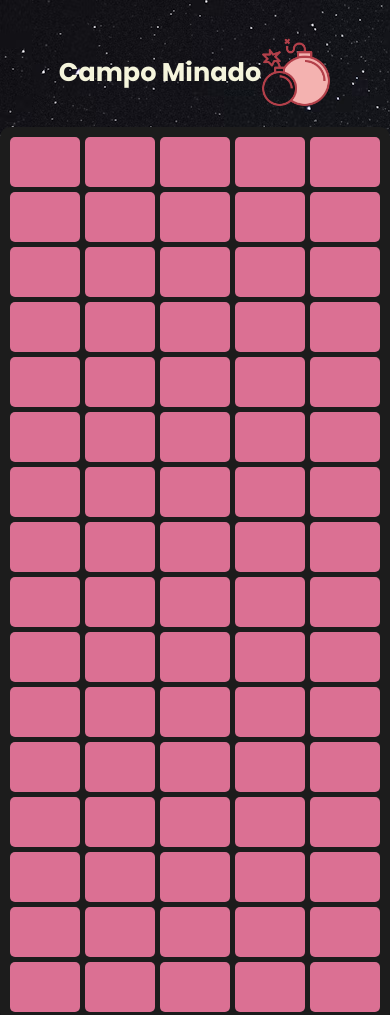
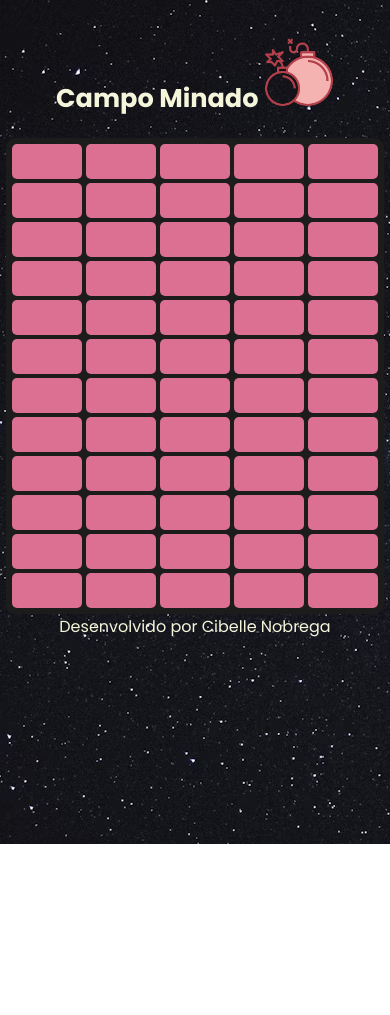
Before and after one commit to CibelleN94/Campo___Minado, a plain HTML site: page index.html in a window 390 px wide. Shown: the top 1015 px of the page. After the commit the page ends 844 px from the top, so only its background shows below. Drawn offline with nearby package versions, Linux system fonts and the light colour scheme; a web font is replaced by a local one.

Commit message:
atualizando responsividade 3

```diff
--- a/campominado.css
+++ b/campominado.css
@@ -56,25 +56,53 @@ h1 {
     color: white;
 }
 
-@media screen and (max-width:1024px) {
-    h1{
-        display: flex;
-        align-items: center;
-        justify-content: center;
+@media screen and (max-width: 1024px) {
+    h1 {
+        font-size: 2em;
+    }
+
+    #game-container {
+        grid-template-columns: repeat(5, 70px);
+        grid-gap: 5px;
+        padding: 8px;
+    }
+
+    .cell {
+        font-size: 20px;
+        height: 45px;
+    }
+}
+
+@media screen and (max-width: 768px) {
+    h1 {
+        font-size: 1.8em;
+    }
+
+    #game-container {
+        grid-template-columns: repeat(5, 60px);
+        grid-gap: 5px;
+        padding: 8px;
+    }
+
+    .cell {
+        font-size: 18px;
+        height: 40px;
+    }
+}
+
+@media screen and (max-width: 480px) {
+    h1 {
         font-size: 1.6em;
     }
 
-    #container {
-        display: flex;
-        justify-content: center;
-
+    #game-container {
+        grid-template-columns: repeat(5, 70px);
+        grid-gap: 4px;
+        padding: 6px;
     }
 
-    #game-container {
-        display: grid;
-        grid-template-columns: repeat(5,70px);
-        grid-gap: 5px;
-        background-color: #1C1C1C;
-        padding: 10px;
-        border-radius: 10px;
+    .cell {
+        font-size: 16px;
+        height: 35px;
+    }
 }
--- a/campominado.js
+++ b/campominado.js
@@ -1,6 +1,6 @@
 const gameContainer = document.getElementById('game-container')
 const rows = 10;
-const cols = 8;
+const cols = 6;
 const bombCount = 10;
 
 let cells = [];
```
